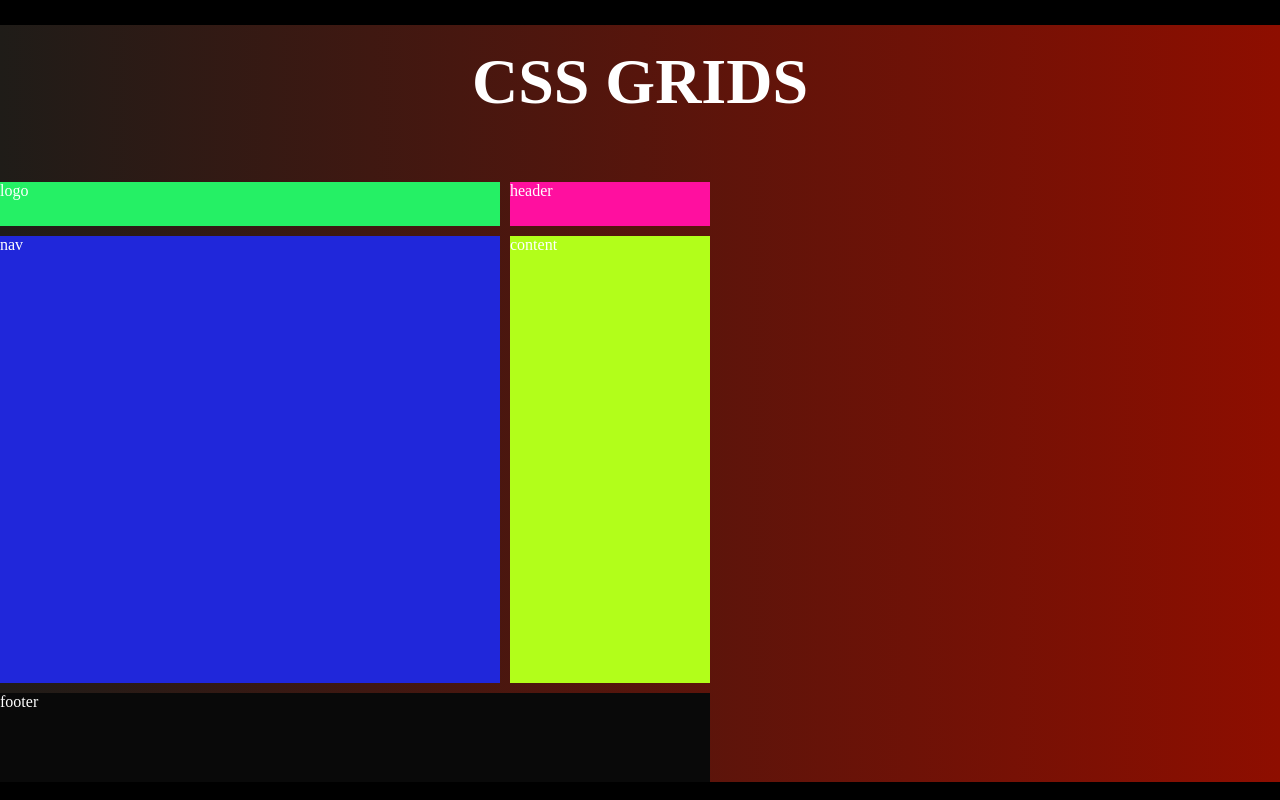
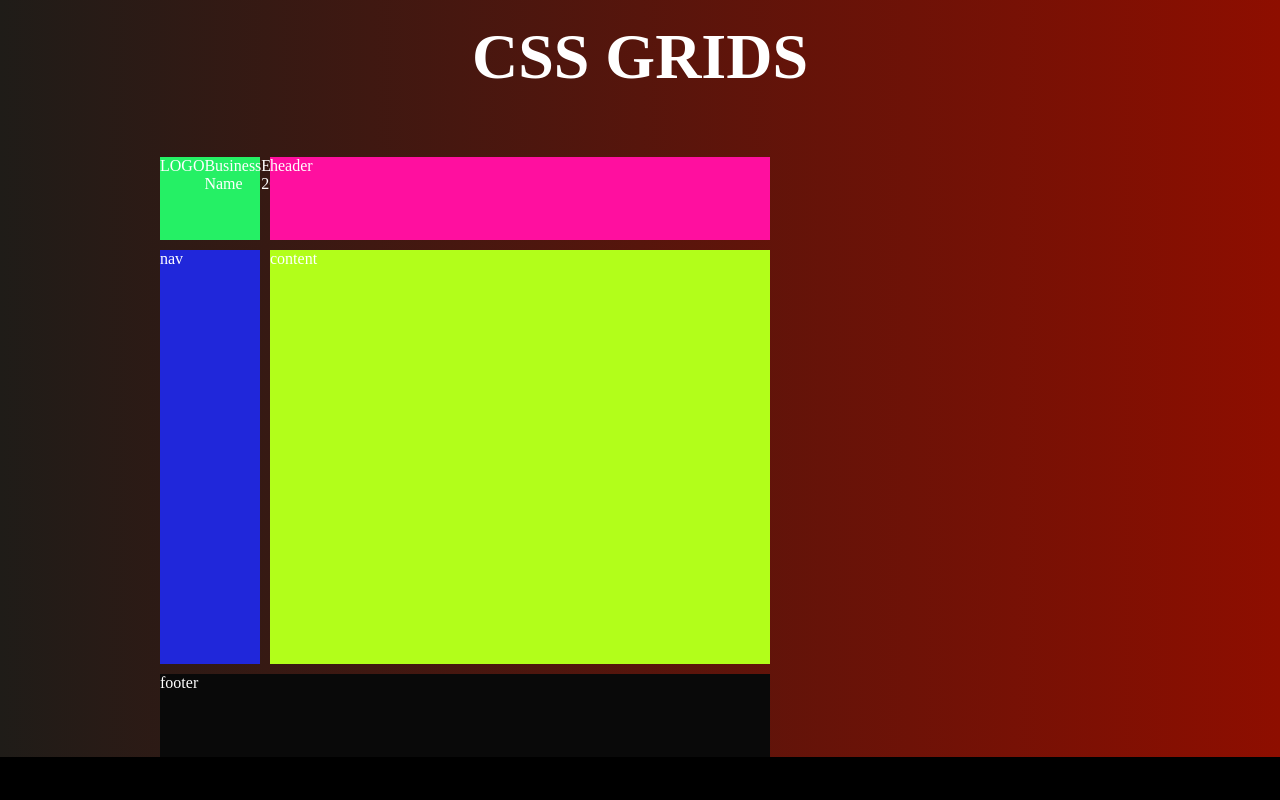
Before and after one commit to heytemisan/gridGarden, a React (Create React App) app: page / in a window 1280 px wide. Built offline with nearby package versions, Linux system fonts and the light colour scheme; a web font is replaced by a local one.

Commit message:
updated App.css

```diff
--- a/src/App.css
+++ b/src/App.css
@@ -10,16 +10,17 @@ h1 {
   color:white;
   font-family: 'FeedjiqueRegular';
   text-align: center;
-  margin-top: 25px;
+  margin-top: 0px;
   padding: 20px;
 }
 
 .layout {
   height:75vh;
   width:10vw;
+  margin-left: 160px;
   display: grid;
   color:white;
-  grid-template: 0.5fr 5fr 1fr/ 500px 200px;
+  grid-template: 1fr 5fr 1fr/ 100px 500px;
   gap: 10px;
   grid-template-areas:
   "logo header"
@@ -30,6 +31,7 @@ h1 {
 .logo {
   background-color: rgb(37, 240, 101);
   grid-area: logo;
+  display: flex;
 }
 
 .header {
--- a/src/App.js
+++ b/src/App.js
@@ -5,7 +5,11 @@ function App() {
     <div className="App">
       <h1>CSS GRIDS</h1>
       <div className="layout">
-        <div className="logo">logo</div>
+        <div className="logo">
+          <div className="item">LOGO</div>
+          <div className="item">Business Name</div>
+          <div className="item">Est 2021</div>
+        </div>
         <div className="header">header</div>
         <div className="nav">nav</div>
         <div className="content">content</div>
```
